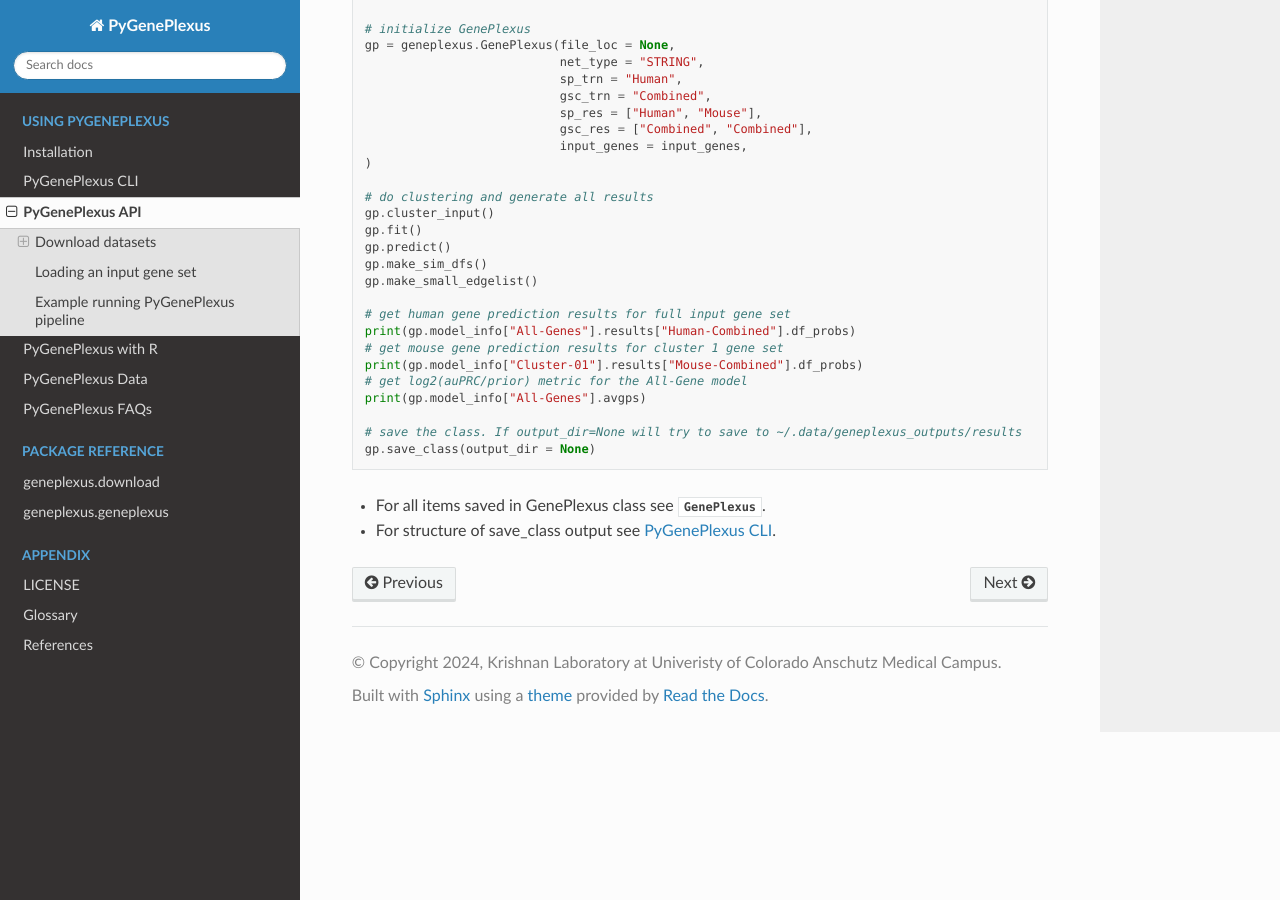
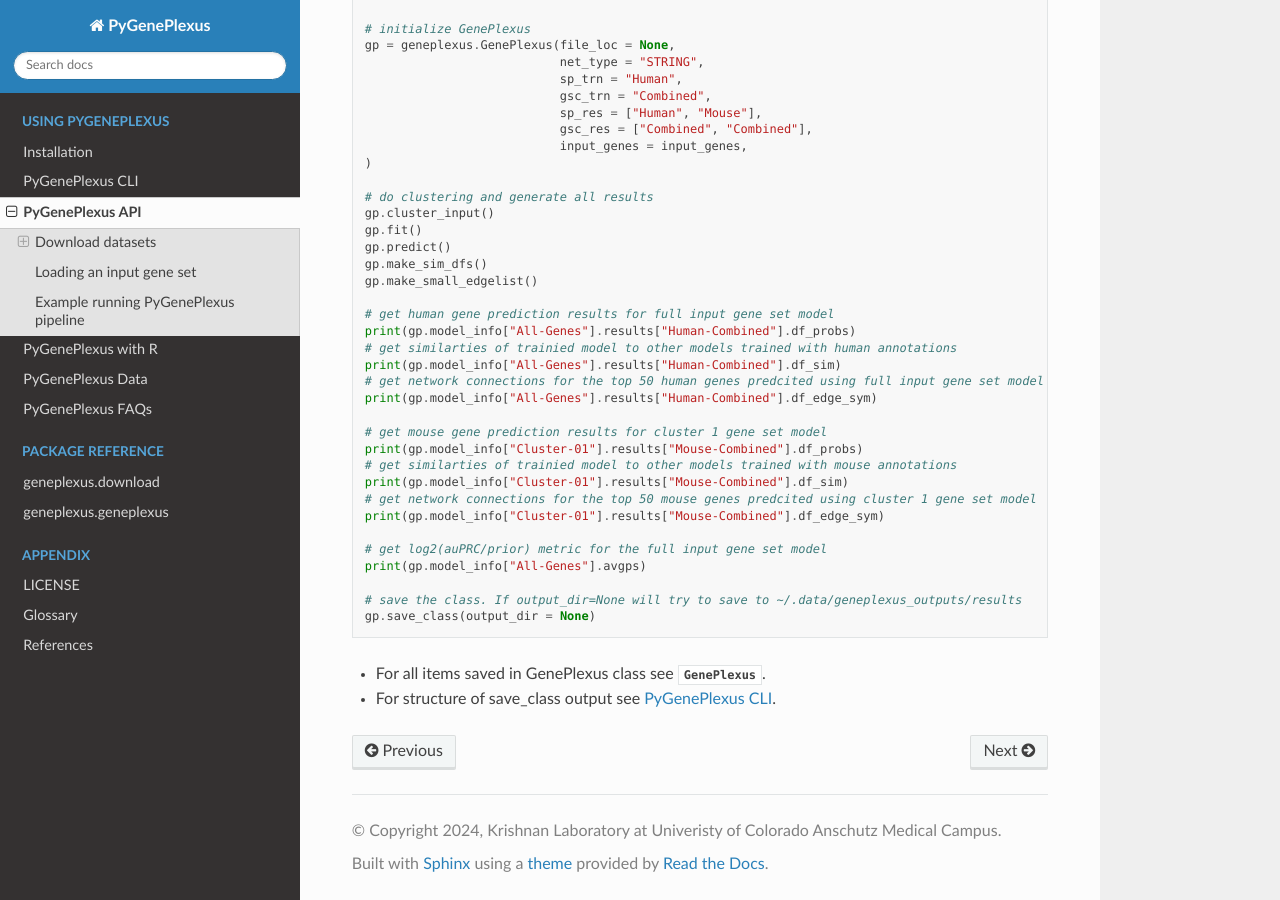
Before and after one commit to krishnanlab/PyGenePlexus, a Sphinx documentation site: the page built from docs/source/notes/api.rst, in a window 1280 px wide and 900 px high, scrolled down 1685 px. Built offline with Sphinx 7.4.7 and the Read the Docs theme 3.1.0, drawn with Linux system fonts in a browser that asks for light colours.

Commit message:
added to example to get all major outputs

```diff
--- a/docs/source/notes/api.rst
+++ b/docs/source/notes/api.rst
@@ -103,11 +103,21 @@ Next, run the pipline using the :class:`GenePlexus` object.
 	gp.make_sim_dfs()
 	gp.make_small_edgelist()
 
-	# get human gene prediction results for full input gene set
+	# get human gene prediction results for full input gene set model
 	print(gp.model_info["All-Genes"].results["Human-Combined"].df_probs)
-	# get mouse gene prediction results for cluster 1 gene set
+	# get similarties of trainied model to other models trained with human annotations
+	print(gp.model_info["All-Genes"].results["Human-Combined"].df_sim)
+	# get network connections for the top 50 human genes predcited using full input gene set model
+	print(gp.model_info["All-Genes"].results["Human-Combined"].df_edge_sym)
+
+	# get mouse gene prediction results for cluster 1 gene set model
 	print(gp.model_info["Cluster-01"].results["Mouse-Combined"].df_probs)
-	# get log2(auPRC/prior) metric for the All-Gene model
+	# get similarties of trainied model to other models trained with mouse annotations
+	print(gp.model_info["Cluster-01"].results["Mouse-Combined"].df_sim)
+	# get network connections for the top 50 mouse genes predcited using cluster 1 gene set model
+	print(gp.model_info["Cluster-01"].results["Mouse-Combined"].df_edge_sym)
+
+	# get log2(auPRC/prior) metric for the full input gene set model
 	print(gp.model_info["All-Genes"].avgps)
 
 	# save the class. If output_dir=None will try to save to ~/.data/geneplexus_outputs/results
```
